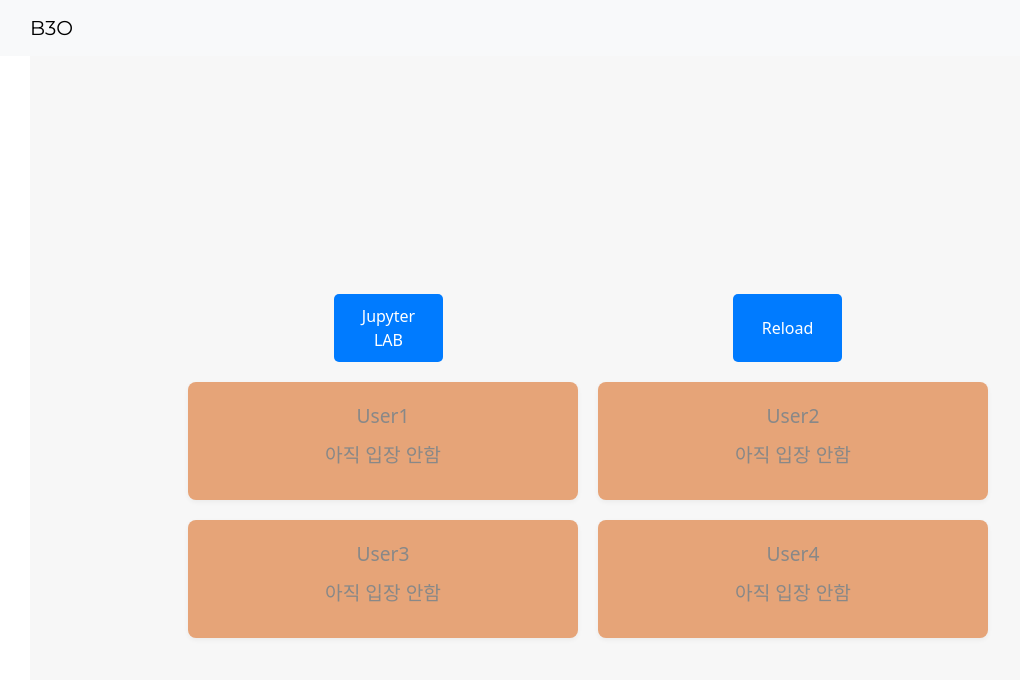
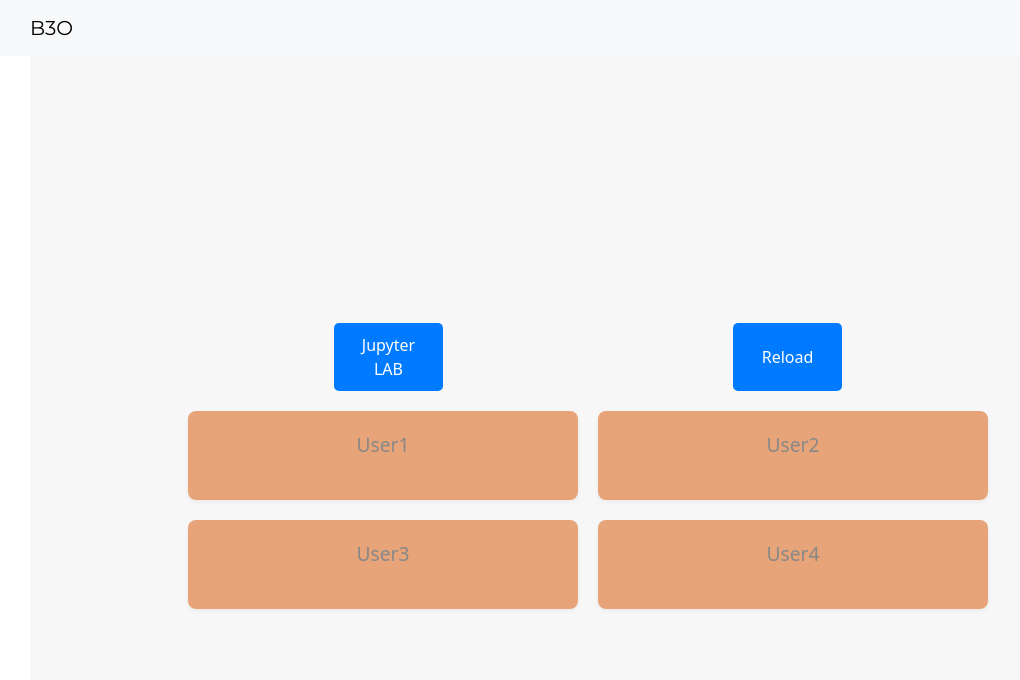
Before and after one commit to ACS-High-School/Frontend, a React (Create React App) app: page /fl/1 in a window 1280 px wide. Shown: the top 680 px of the page, without its empty margins (52-1072 px from the left). Built offline with nearby package versions, Linux system fonts and the light colour scheme; no server answers; what aws-amplify, aws-jwt-verify would draw is missing.

Commit message:
AHSK-256 fix : 유저 정보 표시에 로딩 중 추가

```diff
--- a/src/components/FLPage.jsx
+++ b/src/components/FLPage.jsx
@@ -11,24 +11,29 @@ function FLPage() {
     { id: 4, name: 'User4', fileUploaded: false }
   ]);
 
+  const [isLoading, setIsLoading] = useState(true); // 로딩 상태 추가
+
   const { groupCode } = useParams(); // useParams를 사용하여 URL에서 groupCode를 가져옵니다.
 
   useEffect(() => {
+    setIsLoading(true); // API 요청 시작 시 로딩 상태를 true로 설정
     api.post('/group/users', { groupCode })
       .then(response => {
-        // 서버 응답에서 각 User 객체의 username 추출
         const updatedUsers = users.map((user, index) => {
-          // user1, user2, user3, user4에 해당하는 서버 응답 데이터에서 username 추출
-          const serverUser = response.data[`user${index + 1}`]; // index는 0부터 시작하므로 +1
+          const serverUser = response.data[`user${index + 1}`];
           return serverUser
-            ? { ...user, username: serverUser.username } // 서버 응답에 해당 사용자 정보가 있으면 username 추가 또는 업데이트
-            : { ...user, username: '' }; // 서버 응답에 사용자 정보가 없으면 username을 빈 문자열로 설정
+            ? { ...user, username: serverUser.username }
+            : { ...user, username: '아직 입장 안함' }; // 정보가 없으면 "아직 입장 안함"으로 설정
         });
 
-        setUsers(updatedUsers); // 업데이트된 사용자 목록으로 상태 업데이트
+        setUsers(updatedUsers);
+        setIsLoading(false); // API 요청 완료 후 로딩 상태를 false로 설정
       })
-      .catch(error => console.error("There was an error!", error));
-  }, [groupCode]); // 의존성 배열에는 groupCode만 포함
+      .catch(error => {
+        console.error("There was an error!", error);
+        setIsLoading(false); // 에러 발생 시 로딩 상태를 false로 설정
+      });
+  }, [groupCode]);
 
 
 
@@ -52,18 +57,19 @@ function FLPage() {
         <button onClick={reloadPage} className="reload-btn">Reload</button>
       </div>
       <div className="user-list">
-        {users.map(user => (
-          <div key={user.id} className={`user-component ${user.fileUploaded ? 'uploaded' : ''}`}>
-            <span>{user.name}</span>
-            <span>
-              {user.username ? user.username : "아직 입장 안함"} {/* username이 있으면 표시하고, 없으면 "정보 없음" 표시 */}
-            </span>
-          </div>
-        ))}
+        {isLoading ? (
+          <div>Loading...</div> // 로딩 중이면 로딩 인디케이터 표시
+        ) : (
+          users.map(user => (
+            <div key={user.id} className={`user-component ${user.fileUploaded ? 'uploaded' : ''}`}>
+              <span>{user.name}</span>
+              <span>{user.username}</span> {/* "아직 입장 안함" 메시지는 API 응답 처리 시 추가됨 */}
+            </div>
+          ))
+        )}
       </div>
     </div>
   );
-
 }
 
 export default FLPage;
```
